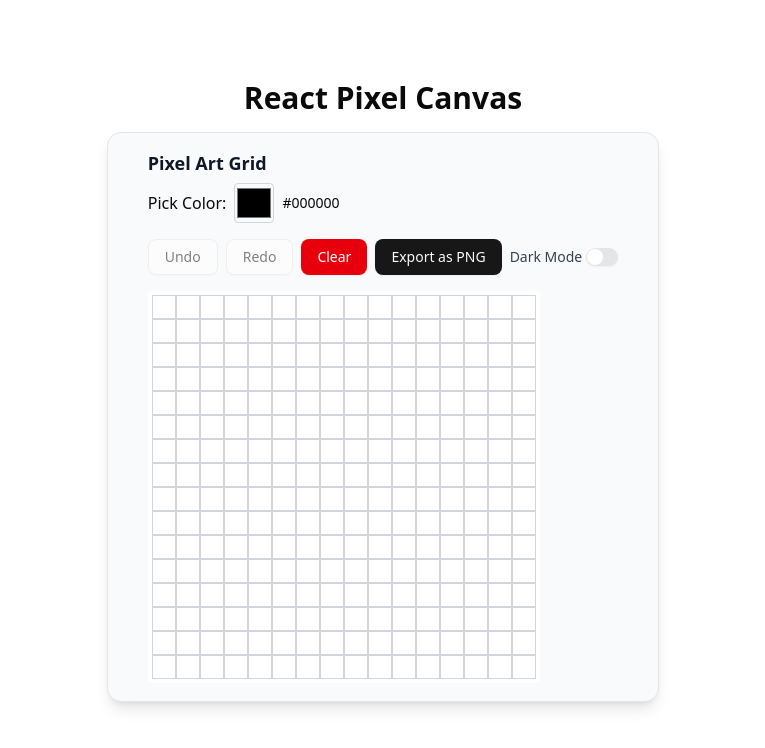
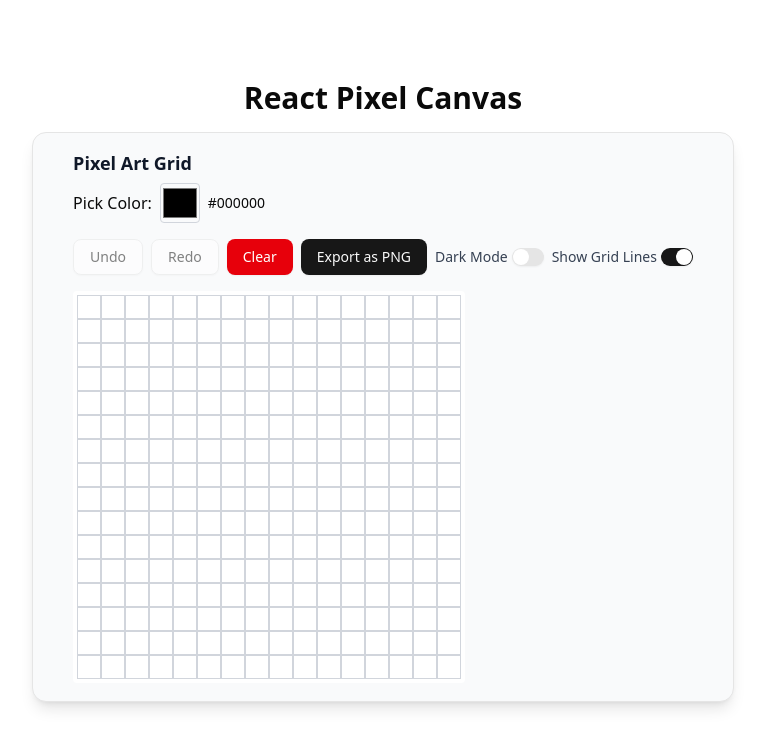
Before and after one commit to ctrl-7/react-pixel-canvas, a React (Vite) app: page / in a window 1280 px wide. Shown: the top 748 px of the page, without its empty margins (257-1022 px from the left). Built offline with nearby package versions, Linux system fonts and the light colour scheme.

Commit message:
feat: add toggle grid lines feature

```diff
--- a/src/components/PixelGrid.tsx
+++ b/src/components/PixelGrid.tsx
@@ -2,6 +2,7 @@ import React, { useEffect, useReducer, useRef, useState } from 'react'
 import ColorPicker from './ColorPicker'
 import { Button } from '@/components/ui/button'
 import { Switch } from '@/components/ui/switch'
+import clsx from 'clsx'
 import {
   AlertDialog,
   AlertDialogTrigger,
@@ -84,6 +85,7 @@ const PixelGrid: React.FC<PixelGridProps> = ({
   cols = GRID_SIZE_DEFAULT,
 }) => {
   const [selectedColor, setSelectedColor] = useState('#000000')
+  const [showGridLines, setShowGridLines] = useState(true)
   const [state, dispatch] = useReducer(gridReducer, {
     past: [],
     present: createEmptyGrid(rows, cols),
@@ -179,6 +181,10 @@ const PixelGrid: React.FC<PixelGridProps> = ({
             <span className="text-gray-700 dark:text-gray-200 text-sm">Dark Mode</span>
             <Switch checked={darkMode} onCheckedChange={setDarkMode} />
           </div>
+          <div className="flex items-center gap-1 ml-auto">
+            <span className="text-gray-700 dark:text-gray-200 text-sm">Show Grid Lines</span>
+            <Switch checked={showGridLines} onCheckedChange={setShowGridLines} />
+          </div>
         </div>
 
         {/* Pixel Grid */}
@@ -189,7 +195,12 @@ const PixelGrid: React.FC<PixelGridProps> = ({
                 <div
                   key={colIndex}
                   onClick={() => handleCellClick(rowIndex, colIndex)}
-                  className="w-6 h-6 border border-gray-300 dark:border-gray-600 cursor-pointer transition-colors duration-200"
+                  className={clsx(
+                    'w-6 h-6 border-gray-300 dark:border-gray-600 cursor-pointer transition-colors duration-200',
+                    {
+                      border: showGridLines,
+                    }
+                  )}
                   style={{ backgroundColor: color }}
                 />
               ))}
```
